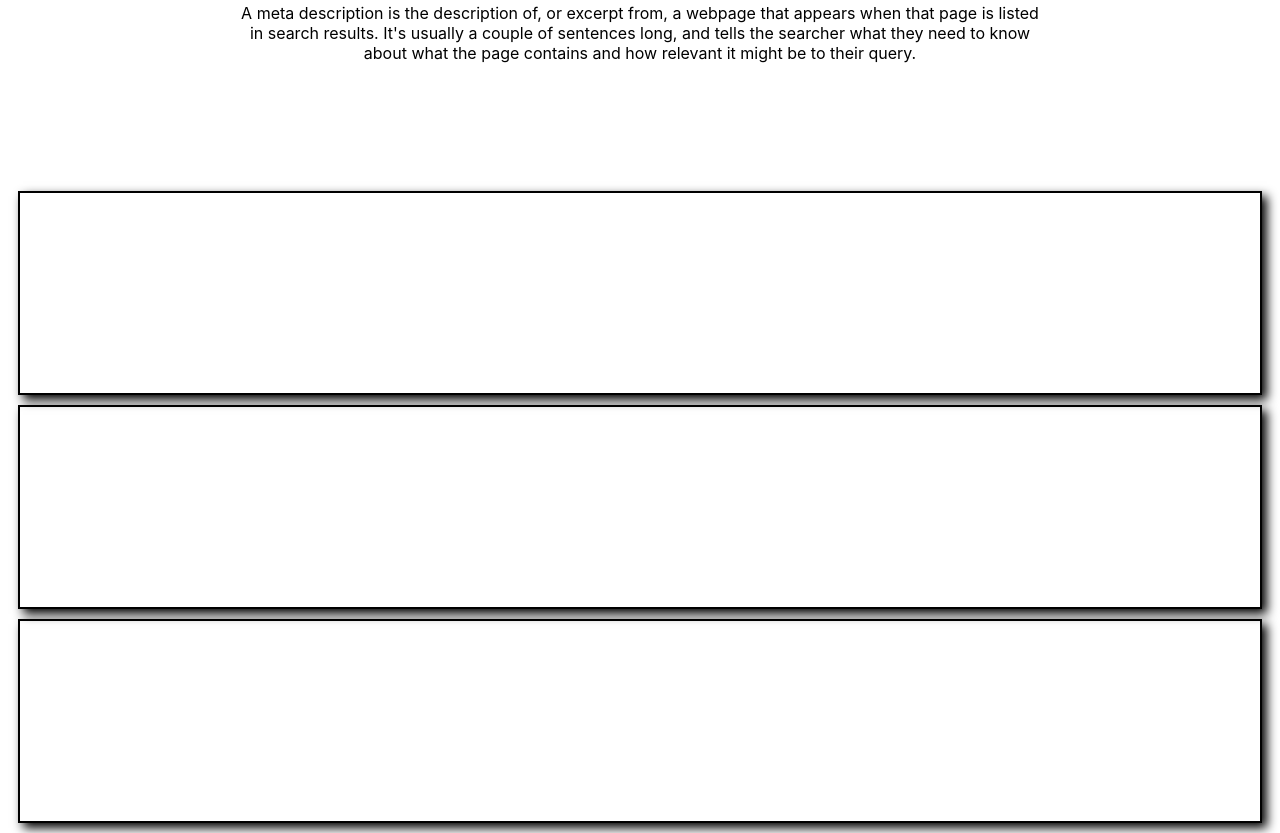
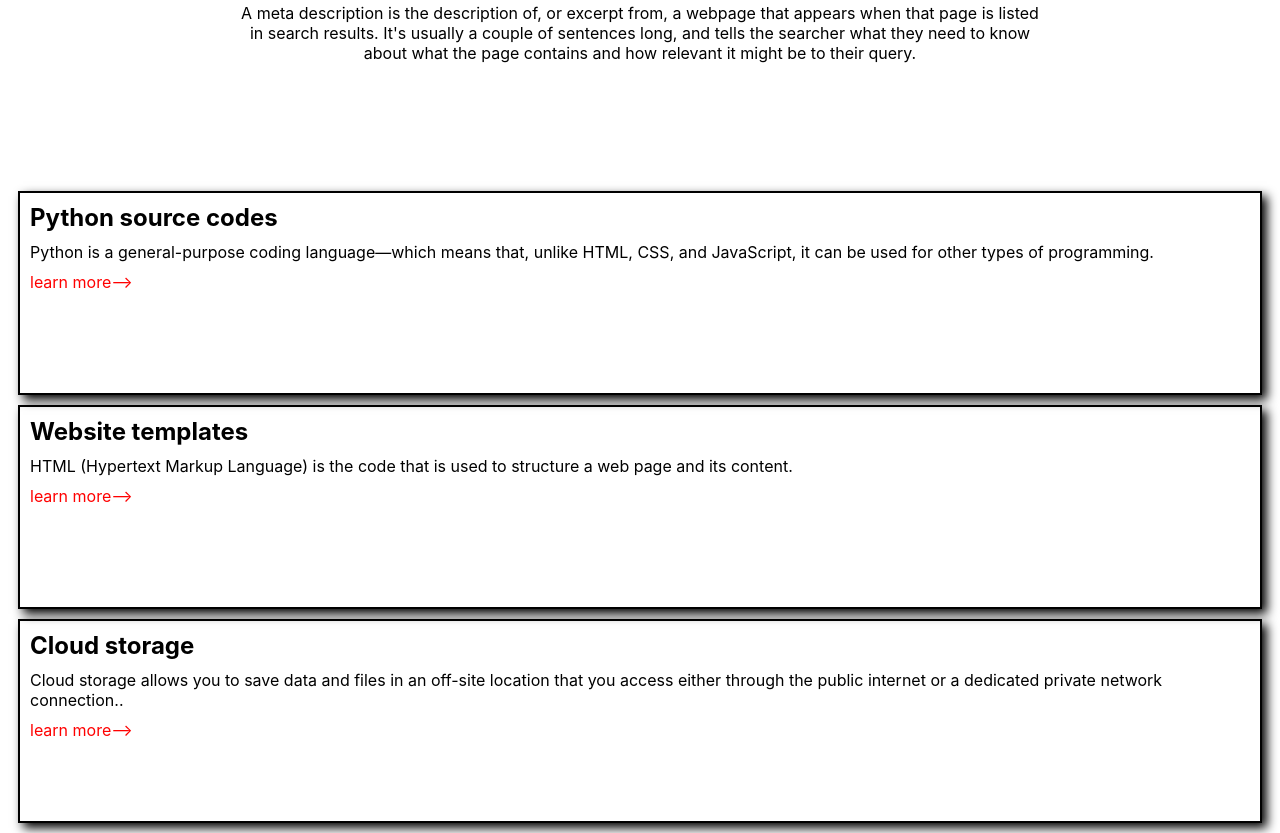
Before and after one commit to abhinav25232354/nannuwebsite.github.io, a plain HTML site: page index.html in a window 1280 px wide. Shown: the part 470-1303 px from the top of the page. Drawn offline with Linux system fonts and the light colour scheme.

Commit message:
technology website

```diff
--- a/index.css
+++ b/index.css
@@ -46,3 +46,14 @@
     height: 200px;
     box-shadow: 5px 5px 10px black;
 }
+#blogparagraph{
+    font-size: auto;
+}
+#learnmorebtn{
+    color: red;
+    text-decoration: none;
+    margin: 10px;
+}
+.blogcontent{
+    margin: 10px;
+}
--- a/index.html
+++ b/index.html
@@ -11,7 +11,7 @@
 
 <body>
     <center id="header">
-            <h1 id="logo">Digital-House<input type="search" name="search" id="search"></h1>
+        <h1 id="logo">Digital-House<input type="search" name="search" id="search"></h1>
     </center>
     <center>
         <section id="herosection">
@@ -24,9 +24,23 @@
     </center>
 
     <div class="container">
-        <div class="box"></div>
-        <div class="box"></div>
-        <div class="box"></div>
+        <div class="box">
+            <h2 class="blogcontent">Python source codes</h2>
+            <p class="blogcontent" id="blogparagraph">Python is a general-purpose coding language—which means that, unlike HTML, CSS, and JavaScript, it can be
+                used for other types of programming.</p>
+                <a id="learnmorebtn" href="#">learn more--></a>
+        </div>
+        <div class="box">
+            <h2 class="blogcontent">Website templates</h2>
+            <p class="blogcontent" id="blogparagraph">HTML (Hypertext Markup Language) is the code that is used to structure a web page and its content.</p>
+            <a id="learnmorebtn" href="#">learn more--></a>
+        </div>
+        <div class="box">
+            <h2 class="blogcontent">Cloud storage</h2>
+            <p class="blogcontent" id="blogparagraph">Cloud storage allows you to save data and files in an off-site location that you access either through
+                the public internet or a dedicated private network connection..</p>
+                <a id="learnmorebtn" href="#">learn more--></a>
+        </div>
     </div>
 </body>
 
```
